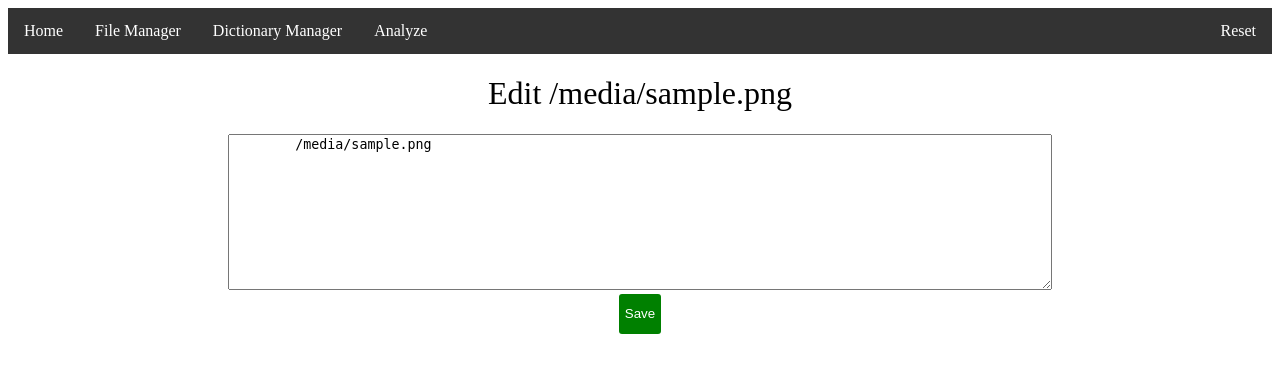
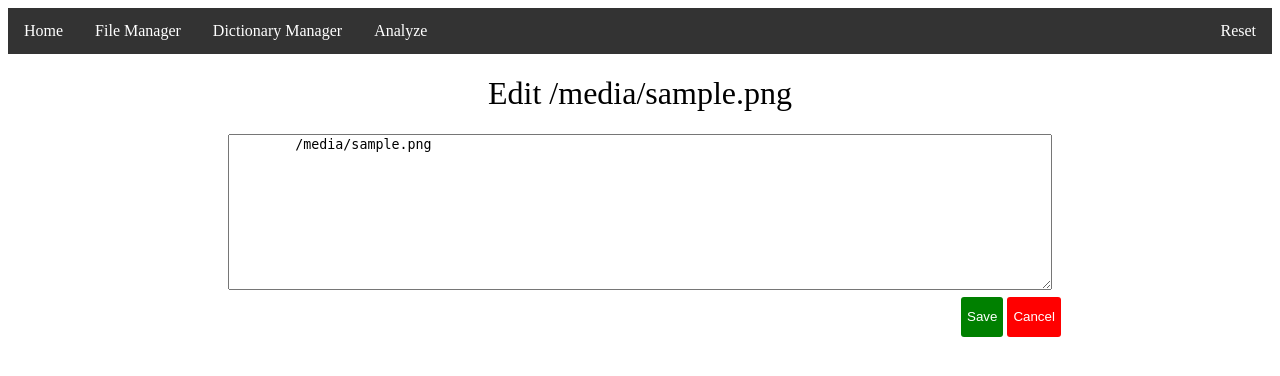
Before and after one commit to Landaluce/MPTA, a Flask app: template app/templates/edit.html in a window 1280 px wide. Shown: the top 376 px of the page. Run offline with Flask 2, Linux system fonts and the light colour scheme; the template is opened without the code that fills it: most values are stand-ins (such as "Sample title", 1, 10 or a date in 2020); parts of the project's set-up code (start-up, migrations or seed data) failed here and were passed over.

Commit message:
add cancell button in dictionary editor

```diff
--- a/app/static/style.css
+++ b/app/static/style.css
@@ -73,6 +73,9 @@ h1 {
     background: green;
     color: white;
 }
+#editor_buttons {
+    margin-left: 950px;
+}
 .button {
     border: 0px;
     border-radius: 3px;
--- a/app/templates/dictionaryManager.html
+++ b/app/templates/dictionaryManager.html
@@ -21,7 +21,7 @@
                     <input type='checkbox' {{'checked' if active_dictionaries[count] != ''}} onclick='this.form.submit();'>
                 </form>
             </td>
-            <td>{{dictionary}}</td>
+            <td align="left">{{dictionary}}</td>
             <td>
                 <form method='POST'>
                     <input type='hidden' name='edit' value='{{dictionary}}'>
--- a/app/templates/edit.html
+++ b/app/templates/edit.html
@@ -5,8 +5,19 @@
     <textarea form="save" name='save_content' rows="10" cols="100">
         {{file_content}}
     </textarea>
-    <form id="save" method='POST'>
-        <input type='hidden' name='save_filename' value='{{file_name}}'>
-        <input class='button' id='edit_button' type='submit' value='Save'>
-    </form>
+    <table id="editor_buttons">
+        <tr>
+            <td>
+                <form id="save" method='POST'>
+                    <input type='hidden' name='save_filename' value='{{file_name}}'>
+                    <input class='button' id='edit_button' type='submit' value='Save'>
+                </form>
+            </td>
+            <td>
+                <form method='POST'>
+                    <input class='button' id='delete_button' type='submit' value='Cancel'>
+                </form>
+            </td>
+        </tr>
+    </table>
 {% endblock %}
--- a/app/templates/fileManager.html
+++ b/app/templates/fileManager.html
@@ -21,7 +21,7 @@
                     <input type='checkbox' {{'checked' if active_corpora[count] != ''}} onclick='this.form.submit();'>
                 </form>
             </td>
-            <td>{{corpus}}</td>
+            <td align="left">{{corpus}}</td>
             <td>
                 <form method='POST'>
                     <input type='hidden' name='download' value='{{corpus}}'>
```
